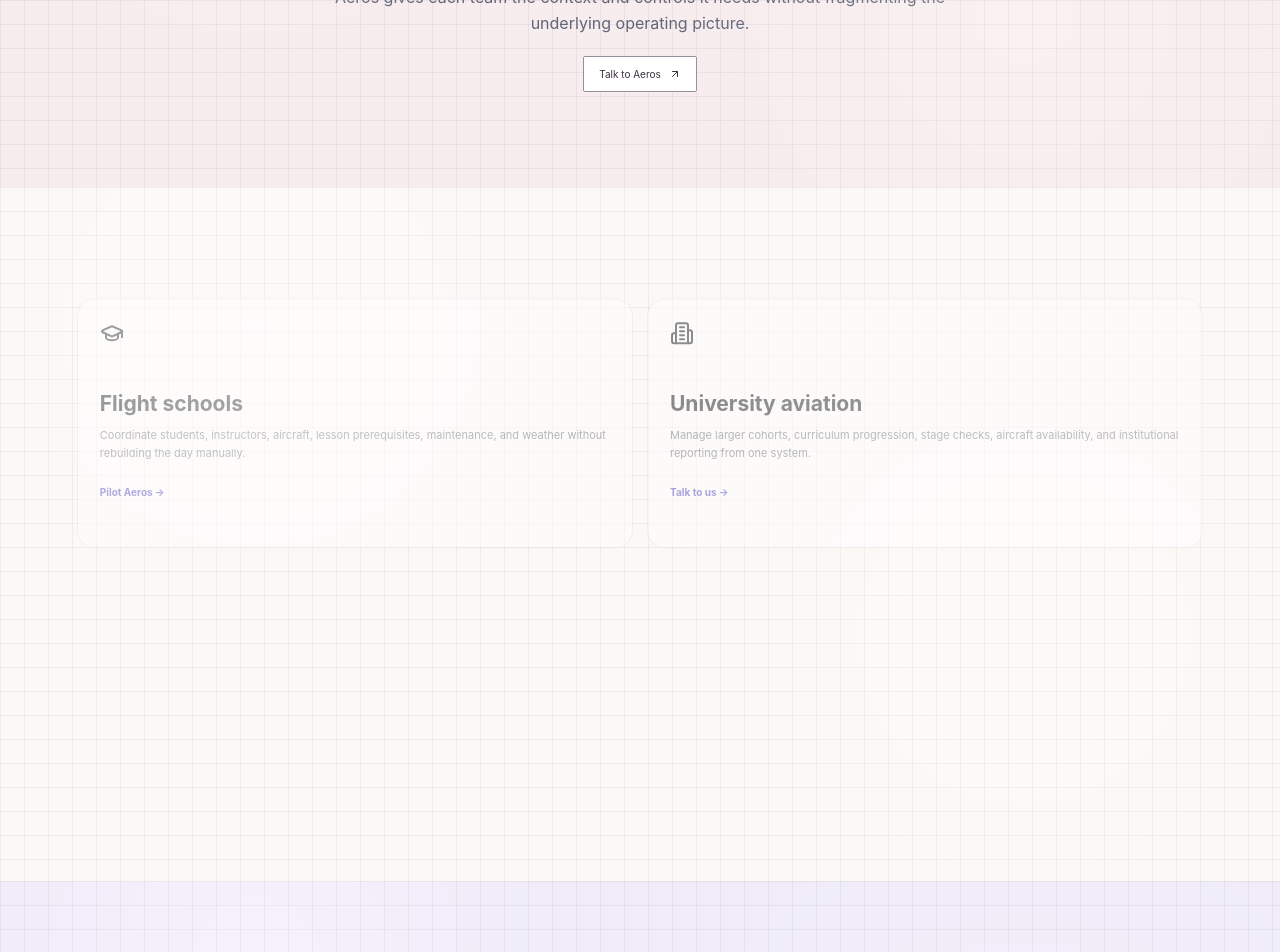
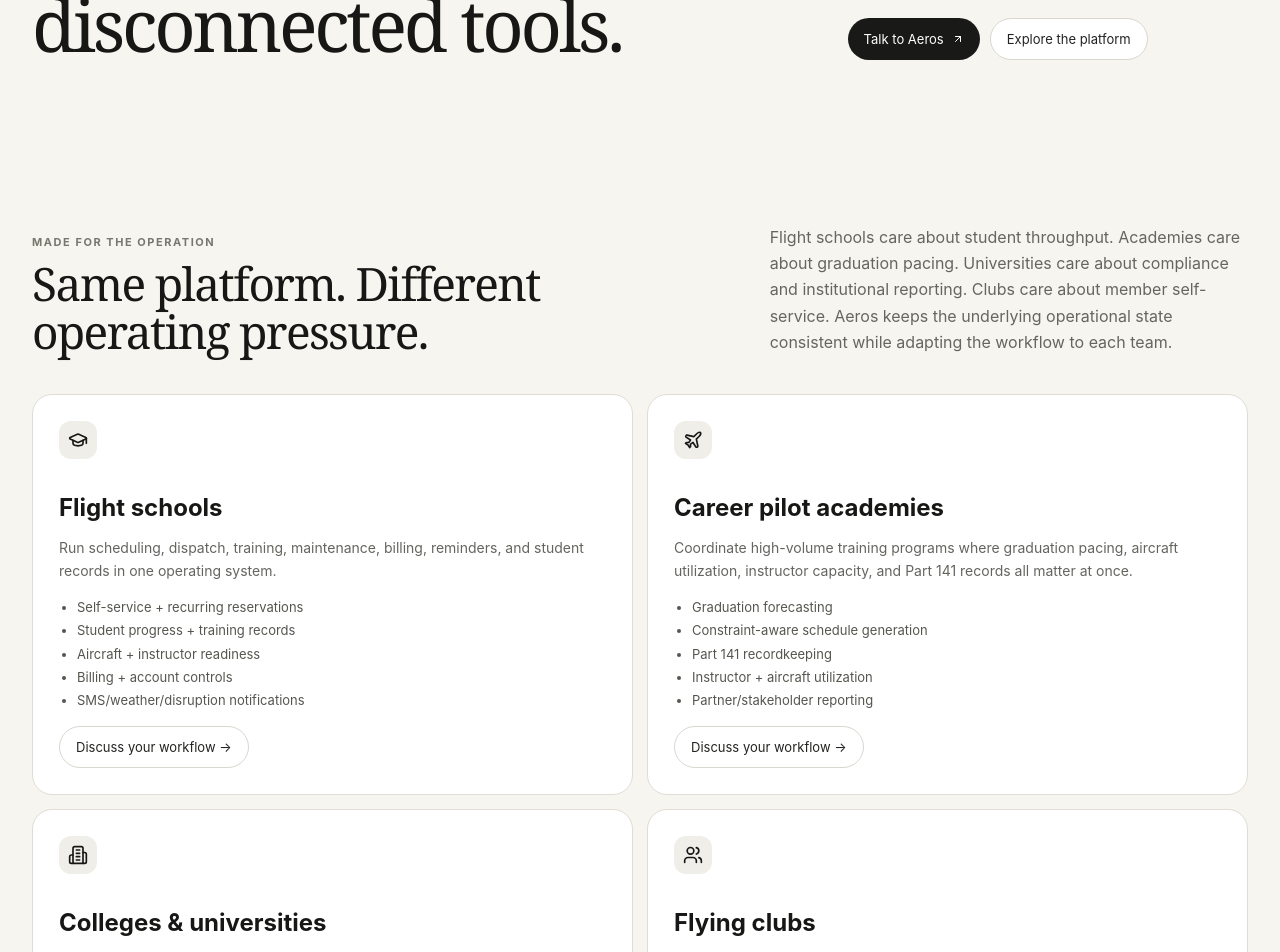
Before and after one commit to saharshbaweja/Rho, a Next.js app: page /solutions in a window 1280 px wide. Shown: the part 400-1352 px from the top of the page. Built offline with nearby package versions, Linux system fonts and the light colour scheme.

Commit message:
Expand solutions for full flight training market

```diff
--- a/app/solutions/page.jsx
+++ b/app/solutions/page.jsx
@@ -1,13 +1,20 @@
 import Link from 'next/link';
-import {ArrowUpRight,GraduationCap,Plane,Building2,MapPinned} from 'lucide-react';
+import {ArrowUpRight,GraduationCap,Plane,Building2,Users,ShieldCheck,BarChart3,CalendarDays,Wrench,CreditCard} from 'lucide-react';
 
-export default function Solutions(){return <>
-<section className="page-hero"><div className="eyebrow">SOLUTIONS</div><h1>Built around the people running the operation.</h1><p>Aeros gives each team the context and controls it needs without fragmenting the underlying operating picture.</p><div className="hero-ctas"><Link href="/contact/" className="primary-cta">Talk to Aeros <ArrowUpRight size={12}/></Link></div></section>
-<section className="page-section"><div className="solution-grid">
-<article><GraduationCap size={24}/><h3>Flight schools</h3><p>Coordinate students, instructors, aircraft, lesson prerequisites, maintenance, and weather without rebuilding the day manually.</p><Link href="/contact/" className="inline-link">Pilot Aeros →</Link></article>
-<article><Building2 size={24}/><h3>University aviation</h3><p>Manage larger cohorts, curriculum progression, stage checks, aircraft availability, and institutional reporting from one system.</p><Link href="/contact/" className="inline-link">Talk to us →</Link></article>
-<article><Plane size={24}/><h3>Charter operators</h3><p>Bring aircraft, crew, maintenance, trip requirements, and day-of-operation changes into one coordinated plan.</p><Link href="/contact/" className="inline-link">Explore fit →</Link></article>
-<article><MapPinned size={24}/><h3>FBOs and service providers</h3><p>Longer term, Aeros connects operator demand with ground services, fuel, hangar, maintenance, and capacity.</p><Link href="/product/network" className="inline-link">See network vision →</Link></article>
-</div></section>
-<section className="page-section alt"><div className="page-head"><div className="eyebrow">ROLE-BASED WORKFLOWS</div><h2>Same operation. Different decisions.</h2><p>Schedulers care about conflicts. Maintenance cares about availability. Instructors care about progression. Owners care about throughput. Aeros lets every role work from the same live state.</p></div></section>
-</>}
+const solutions=[
+ [GraduationCap,'Flight schools','Run scheduling, dispatch, training, maintenance, billing, reminders, and student records in one operating system.',['Self-service + recurring reservations','Student progress + training records','Aircraft + instructor readiness','Billing + account controls','SMS/weather/disruption notifications']],
+ [Plane,'Career pilot academies','Coordinate high-volume training programs where graduation pacing, aircraft utilization, instructor capacity, and Part 141 records all matter at once.',['Graduation forecasting','Constraint-aware schedule generation','Part 141 recordkeeping','Instructor + aircraft utilization','Partner/stakeholder reporting']],
+ [Building2,'Colleges & universities','Manage large cohorts, institutional reporting, procurement constraints, scholarship/billing workflows, and FAA recordkeeping without stitching together separate systems.',['Cohort + curriculum visibility','Saved compliance reports','Role-based access','Institutional analytics','Integrated billing workflows']],
+ [Users,'Flying clubs','Give members self-service scheduling, aircraft readiness, balance checks, reminders, maintenance restrictions, and club analytics without adding administrative work.',['Member permissions','Aircraft availability + maintenance holds','Recurring dues + payment controls','Automated reminders','Utilization + membership trends']],
+ [Plane,'Charter & mixed operators','Bring aircraft, crew, maintenance, customer requirements, weather, and day-of-operation recovery into one command center.',['Aircraft + crew readiness','Trip-level disruption recovery','Maintenance impact','Operational messaging','Utilization analytics']]
+];
+
+export default function Solutions(){return <div className="fsp-site">
+ <section className="fsp-hero"><div><div className="fsp-kicker">SOLUTIONS</div><h1>Built for aviation teams that have outgrown disconnected tools.</h1></div><div className="fsp-hero-copy"><p>Aeros adapts the same operating model to different organizations: aircraft, people, training, maintenance, money, and live operational risk all stay connected.</p><div className="fsp-actions"><Link href="/contact/" className="fsp-primary">Talk to Aeros <ArrowUpRight size={12}/></Link><Link href="/product/" className="fsp-secondary">Explore the platform</Link></div></div></section>
+
+ <section className="fsp-section"><div className="fsp-section-head"><div><div className="fsp-kicker">MADE FOR THE OPERATION</div><h2>Same platform. Different operating pressure.</h2></div><p>Flight schools care about student throughput. Academies care about graduation pacing. Universities care about compliance and institutional reporting. Clubs care about member self-service. Aeros keeps the underlying operational state consistent while adapting the workflow to each team.</p></div><div className="fsp-solutions">{solutions.map(([I,t,d,points])=><article className="fsp-solution" key={t}><div className="fsp-cap-icon"><I size={20}/></div><h3>{t}</h3><p>{d}</p><ul>{points.map(x=><li key={x}>{x}</li>)}</ul><Link href="/contact/" className="fsp-secondary">Discuss your workflow →</Link></article>)}</div></section>
+
+ <section className="fsp-section"><div className="fsp-section-head"><div><div className="fsp-kicker">ROLE-BASED WORKFLOWS</div><h2>Every role sees the same operation through a different lens.</h2></div><p>Schedulers, instructors, maintenance, finance, leadership, students, and members should not be forced into the same generic dashboard. Aeros gives each role a focused workspace while keeping the same shared operational context underneath.</p></div><div className="fsp-cap-grid">{[[CalendarDays,'Schedulers','Conflicts, capacity, recovery plans, recurring reservations, and utilization.'],[GraduationCap,'Instructors','Assignments, student progression, lesson prep, grades, signatures, and schedule changes.'],[Wrench,'Maintenance','Squawks, work orders, inspections, parts, downtime, and return-to-service.'],[CreditCard,'Finance','Invoices, payments, subscriptions, balances, reconciliation, and exceptions.'],[BarChart3,'Leadership','Utilization, student pacing, cancellations, maintenance exposure, revenue, and trends.'],[ShieldCheck,'Compliance','Qualifications, records, approvals, digital signatures, and audit-ready history.']].map(([I,t,d])=><article className="fsp-cap-card" key={t}><div className="fsp-cap-icon"><I size={19}/></div><h3>{t}</h3><p>{d}</p></article>)}</div></section>
+
+ <section className="fsp-final"><div><div className="fsp-kicker">DESIGN PARTNERS</div><h2>Start with the workflow costing your team the most time today.</h2></div><Link href="/contact/" className="fsp-primary">Work with us <ArrowUpRight size={12}/></Link></section>
+ </div>}
```
